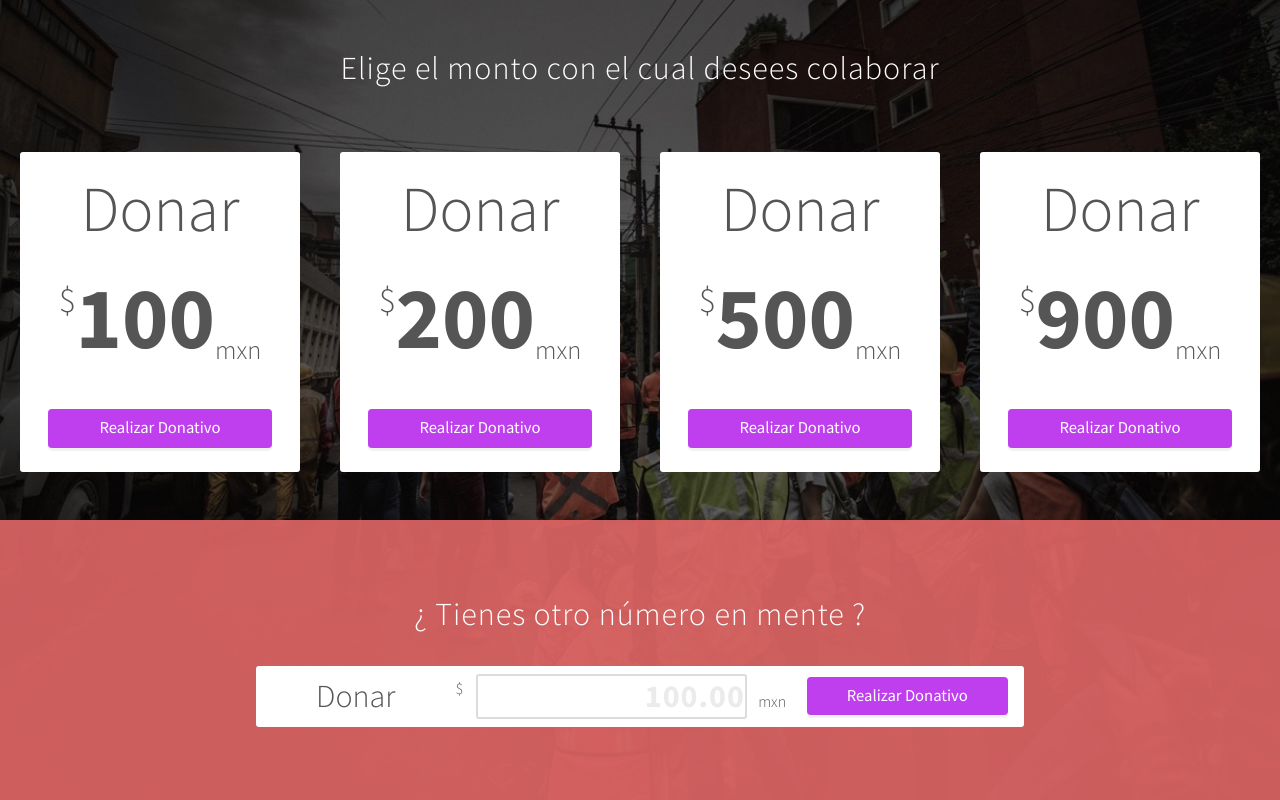
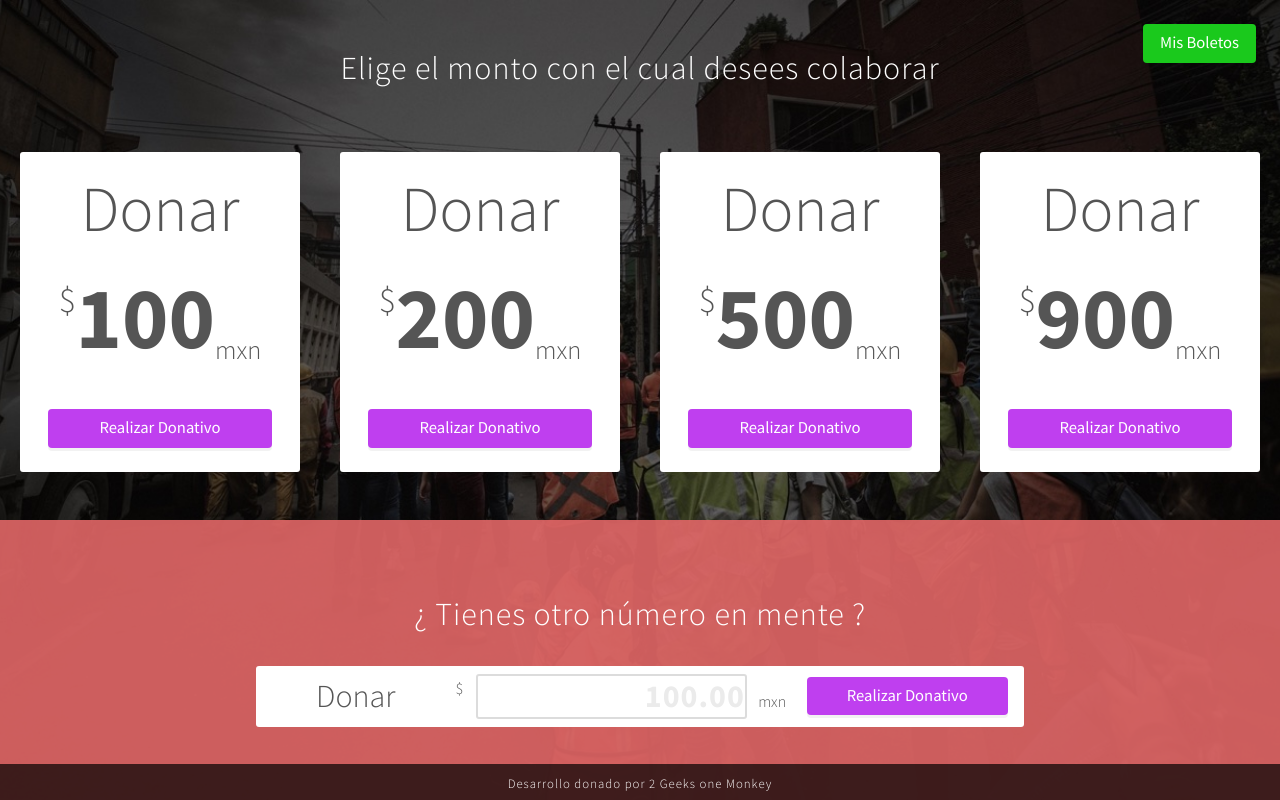
Before and after one commit to cloud-elric/wwwComiteDonativos, a Yii app: template views/site/index.php in a window 1280 px wide. Run offline with PHP 8.4 and a stand-in for Yii, Linux system fonts and the light colour scheme; the template is opened without the code that fills it, so the values that code supplies are empty; form fields are guessed from the names that the template uses; some libraries are stand-ins or nearby versions.

Commit message:
Se agrego el botón de mis boletos

```diff
--- a/views/site/forma-pago.php
+++ b/views/site/forma-pago.php
@@ -25,6 +25,7 @@ $this->registerJsFile(
 ?>
 
 <section class="donativos-wrapper">
+
   <div class="container container-column container-full">
     <div class="tipos-de-pago-content">
       <h3>Selecciona un tipo de pago</h3>
--- a/views/site/index.php
+++ b/views/site/index.php
@@ -9,6 +9,7 @@ $this->registerJsFile(
 );
 ?>
 <section class="donativos-wrapper">
+<a href="" class="btn btn-success btn-boletos">Mis Boletos</a>
     <div class="container container-full">
       <div class="donativos-content">
         <h3 class="title">Elige el monto con el cual desees colaborar</h3>
@@ -67,4 +68,5 @@ $this->registerJsFile(
         </div>
       </div>
     </div>
+    <footer class="not-absolute"><a class="sponsor" href="http://www.2geeksonemonkey.com">Desarrollo donado por 2 Geeks one Monkey</a></footer>
   </section>
```
